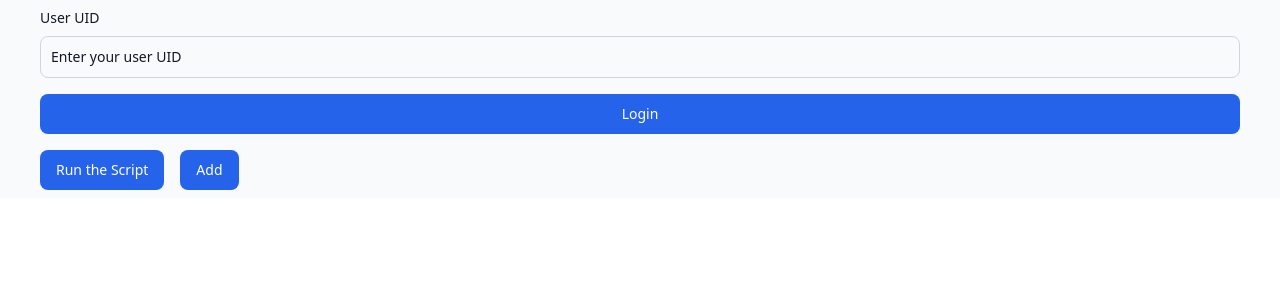
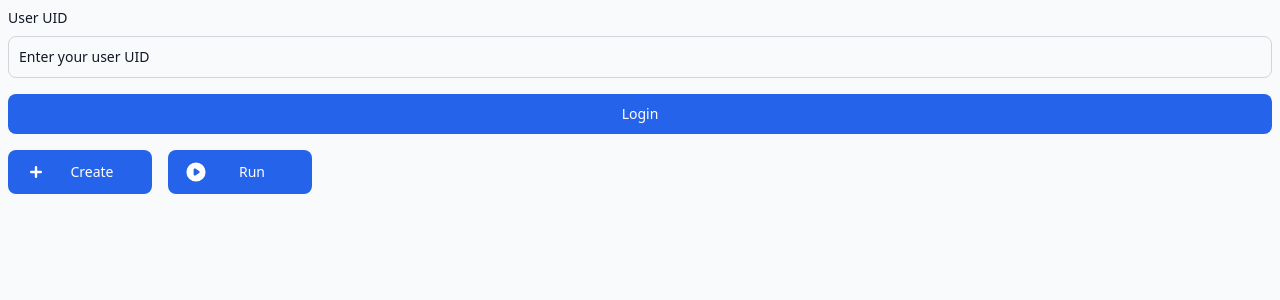
Before and after one commit to itaicoffee/night-web, a React (Vite) app: page / in a window 1280 px wide. Shown: the top 300 px of the page. Built offline with nearby package versions, Linux system fonts and the light colour scheme.

Commit message:
Update UI

```diff
--- a/src/Button.tsx
+++ b/src/Button.tsx
@@ -4,18 +4,29 @@ import * as React from 'react';
 export function Button(props: {
   title: string;
   onClick: () => void;
+  icon?: Icons;
+  isDisabled?: boolean;
 }) {
-  // return (
-  //   <div className="inline-flex rounded-md shadow">
-  //     <a
-  //       href="#"
-  //       className="text-white bg-blue-700 hover:bg-blue-800 focus:ring-4 focus:outline-none focus:ring-blue-300 font-medium rounded-lg text-sm px-4 py-2 dark:bg-blue-600 dark:hover:bg-blue-700 dark:focus:ring-blue-800"
-  //       onClick={props.onClick}
-  //     >
-  //       {props.title}
-  //     </a>
-  //   </div>
-  // );
+  // py-2.5 px-5 mr-2 mb-2 text-sm font-medium text-gray-900 focus:outline-none bg-white rounded-lg border border-gray-200 hover:bg-gray-100 hover:text-blue-700 focus:z-10 focus:ring-4 focus:ring-gray-200 dark:focus:ring-gray-700 dark:bg-gray-800 dark:text-gray-400 dark:border-gray-600 dark:hover:text-white dark:hover:bg-gray-700
+  return (
+    <div>
+    <a
+      href="#"
+      className={(props.isDisabled ? "hidden" : "") +  " select-none inline-flex items-center text-white block w-full bg-blue-600 hover:bg-blue-700 focus:ring-4 focus:ring-blue-200 font-medium rounded-lg text-sm px-4 py-2.5 text-center dark:focus:ring-blue-900"}
+      onClick={() => {!props.isDisabled && props.onClick()}}
+    >
+      {!!props.icon && icons[props.icon]}
+      <span className="flex-1 px-2">{props.title}</span>
+    </a>
+    <div className={(props.isDisabled ? "" : "hidden") + " cursor-not-allowed select-none inline-flex items-center text-gray-900 block w-full bg-white hover:bg-gray-100 focus:ring-4 focus:ring-gray-200 font-medium rounded-lg text-sm px-4 py-2.5 text-center dark:focus:ring-gray-700"}>
+      {!!props.icon && icons[props.icon]}
+      <span className="flex-1 px-2">{props.title}</span>
+    </div>
+  </div>
+  );
+}
+
+export function WrapperButton(props: any) {
   const classNames = [
     "text-white",
     "bg-blue-700",
@@ -34,20 +45,13 @@ export function Button(props: {
     "dark:focus:ring-blue-800",
   ];
   return (
-    // <button
-    //   type="button"
-    //   className={classNames.join(" ")}
-    //   onClick={props.onClick}
-    // >
-    //   {props.title}
-    // </button>
     <div>
     <a
       href="#"
       className="text-white block w-full bg-blue-600 hover:bg-blue-700 focus:ring-4 focus:ring-blue-200 font-medium rounded-lg text-sm px-4 py-2.5 text-center dark:focus:ring-blue-900"
       onClick={props.onClick}
     >
-      {props.title}
+      {/* Div children here */}
     </a>
   </div>
   );
@@ -87,10 +91,8 @@ export function RedButton(props: {
 
 export function LoadingButton(props: { title: string }) {
   return (
-    <button
-      disabled
-      type="button"
-      className="py-2.5 px-5 mr-2 text-sm font-medium text-gray-900 bg-white rounded-lg border border-gray-200 hover:bg-gray-100 hover:text-blue-700 focus:z-10 focus:ring-4 focus:outline-none focus:ring-blue-700 focus:text-blue-700 dark:bg-gray-800 dark:text-gray-400 dark:border-gray-600 dark:hover:text-white dark:hover:bg-gray-700 inline-flex items-center"
+    <div
+      className="block w-full py-2.5 px-5 mr-2 text-sm font-medium text-gray-900 bg-white rounded-lg border border-gray-200 hover:bg-gray-100 hover:text-blue-700 focus:z-10 focus:ring-4 focus:outline-none focus:ring-blue-700 focus:text-blue-700 dark:bg-gray-800 dark:text-gray-400 dark:border-gray-600 dark:hover:text-white dark:hover:bg-gray-700 inline-flex items-center"
     >
       <svg
         aria-hidden="true"
@@ -110,6 +112,16 @@ export function LoadingButton(props: { title: string }) {
         />
       </svg>
       {props.title}
-    </button>
+    </div>
   )
 }
+
+export enum Icons {
+  Play = "PLAY",
+  Plus = "PLUS",
+}
+
+const icons = {
+  [Icons.Play]: (<svg className="w-6 h-6" fill="currentColor" viewBox="0 0 20 20" xmlns="http://www.w3.org/2000/svg"><path fillRule="evenodd" d="M10 18a8 8 0 100-16 8 8 0 000 16zM9.555 7.168A1 1 0 008 8v4a1 1 0 001.555.832l3-2a1 1 0 000-1.664l-3-2z" clipRule="evenodd" /></svg>),
+  [Icons.Plus]: (<svg className="w-6 h-6" fill="currentColor" viewBox="0 0 20 20" xmlns="http://www.w3.org/2000/svg"><path fillRule="evenodd" d="M10 5a1 1 0 011 1v3h3a1 1 0 110 2h-3v3a1 1 0 11-2 0v-3H6a1 1 0 110-2h3V6a1 1 0 011-1z" clipRule="evenodd" /></svg>),
+}
--- a/src/EntryEditModal.tsx
+++ b/src/EntryEditModal.tsx
@@ -138,7 +138,7 @@ export function EntryEditModal(props: {
       className="absolute inset-0 h-screen flex">
       <div className="m-auto relative w-full max-w-2xl h-full md:h-auto">
         {/* Modal content */}
-        <form action="#" className="relative bg-white rounded-lg shadow dark:bg-gray-700">
+        <form action="#" className="relative bg-white sm:rounded-lg shadow dark:bg-gray-700">
           {/* Modal header */}
           <div className="flex justify-between items-start p-4 rounded-t border-b dark:border-gray-600">
             <h3 className="text-xl font-semibold text-gray-900 dark:text-white">
--- a/src/EntryTable.tsx
+++ b/src/EntryTable.tsx
@@ -1,5 +1,5 @@
 import * as React from 'react';
-import { Badge } from './Badge';
+import { BadgeColor, ColorBadge } from './Badge';
 import { Entry } from "./Interfaces";
 import { dayOfWeek, summarizeList } from './Utils';
 
@@ -54,7 +54,7 @@ export function EntryTable(props: {
               <td className="py-4 px-6 columns-1 min-w-max block">
                 {entry.day}
                 <div className="py-2">
-                <Badge text={dayOfWeek(entry.day)} />
+                <ColorBadge text={dayOfWeek(entry.day)} color={BadgeColor.Dark}/>
                 </div>
               </td>
               <td className="py-4 px-6 columns-1 min-w-max">
--- a/src/Main.tsx
+++ b/src/Main.tsx
@@ -1,11 +1,12 @@
 import * as React from 'react';
-import { Button } from './Button';
+import { Button, ButtonGroup, Icons, LoadingButton } from './Button';
 import { Entry, User } from './Interfaces';
 import { EntryEditModal } from './EntryEditModal';
 import { EntryTable } from './EntryTable';
 import { InputAndButtonCard } from './InputAndButtonCard';
 import { Network } from './Network';
 import { createUuid, readUrlQueryParameter, today, updateUrlQueryParameter } from './Utils';
+import { BadgeColor, ColorBadge } from './Badge';
 
 interface CounterState {
   entries: Entry[] | null;
@@ -14,16 +15,21 @@ interface CounterState {
   userUid: string | null;
   user: User | null;
   entryInCreation: Entry | null;
+  isRunning: boolean;
 }
 
-function LoadingButton(props: {
+// TODO: unused
+function LoadingButtonMain(props: {
   title: string,
   onClick: (then: () => void) => void
 }) {
   const [isLoading, setIsLoading] = React.useState<boolean>(false);
   return (
+    isLoading
+      ? <LoadingButton title="Loading…" />
+      : (
         <Button
-      title={isLoading ? "Loading…" : props.title}
+          title={props.title}
           onClick={() => {
             if (isLoading) {
               return;
@@ -34,7 +40,7 @@ function LoadingButton(props: {
             });
           }}
         />
-  );
+      ));
 }
 
 export default class Main extends React.Component<any, CounterState> {
@@ -49,6 +55,7 @@ export default class Main extends React.Component<any, CounterState> {
       userUid: userUid,
       user: null,
       entryInCreation: null,
+      isRunning: false,
     };
   }
 
@@ -132,34 +139,7 @@ export default class Main extends React.Component<any, CounterState> {
     this.loadEntries();
   }
 
-  render() {
-    return (
-      <div className="bg-gray-50 h-full">
-        <div className="mx-auto w-full max-w-7xl sm:px-8 lg:px-8">
-          <div className="column-1">
-            {this.state.user
-              ? <div className="px-2 py-2">
-                <span className="bg-blue-100 text-blue-800 text-xs font-semibold mr-2 px-2 py-0.5 rounded dark:bg-blue-200 dark:text-blue-800">
-                  Logged in as {this.state.user.username}
-                </span>
-              </div>
-              : <InputAndButtonCard
-                title="User UID"
-                placeholder={this.state.userUid || "Enter your user UID"}
-                onSubmit={(value) => {
-                  this.setUserUid(value);
-                }} />
-            }
-            <div className="column-1 lg:flex lg:justify-start">
-              <div className="py-2 px-2">
-                <LoadingButton title="Run the Script" onClick={(then) => {
-                  this.state.userUid && Network.createProcess(this.state.userUid, () => {
-                    then();
-                  });
-                }} />
-              </div>
-              <div className="py-2 px-2">
-                <Button title="Add" onClick={() => {
+  onClickAdd = () => {
     this.setState({
       entryInCreation: {
         uid: createUuid(),
@@ -171,12 +151,58 @@ export default class Main extends React.Component<any, CounterState> {
         venueNames: [],
       }
     });
+  };
+
+  onClickRun = () => {
+    this.setState({ isRunning: true }, () => {
+      this.state.userUid && Network.createProcess(this.state.userUid, () => {
+        this.setState({ isRunning: false });
+      });
+    });
+  };
+
+  render() {
+    return (
+      <div className="bg-gray-50 dark:bg-gray-700 h-screen">
+        <div className="mx-auto w-full max-w-7xl sm:px-8 xl:px-0">
+          <div className="column-1">
+            {this.state.user
+              ? <div className="px-2 py-2">
+                {/* <span className="bg-blue-100 text-blue-800 text-xs font-semibold mr-2 px-2 py-0.5 rounded dark:bg-blue-200 dark:text-blue-800">
+                  Logged in as {this.state.user.username}
+                </span> */}
+                <ColorBadge
+                  text={"Logged in as " + this.state.user.username}
+                  color={BadgeColor.Green}
+                />
+              </div>
+              : <InputAndButtonCard
+                title="User UID"
+                placeholder={this.state.userUid || "Enter your user UID"}
+                onSubmit={(value) => {
+                  this.setUserUid(value);
                 }} />
+            }
+            <div className="flex full-w py-2">
+              <div className="sm:flex-none w-40 flex-1  px-2">
+                <Button
+                  title="Create"
+                  onClick={() => { this.onClickAdd() }}
+                  icon={Icons.Plus}
+                />
+              </div>
+              <div className="sm:flex-none w-40 flex-1 px-2">
+                <Button
+                  title={this.state.isRunning ? "Running…" : "Run"}
+                  onClick={this.onClickRun}
+                  icon={Icons.Play}
+                  isDisabled={this.state.isRunning}
+                />
               </div>
             </div>
           </div>
         </div>
-        <div className="sm:px-8 lg:px-8">
+        <div className="sm:px-8 lg:px-8 py-2">
           {this.state.entries && <EntryTable entries={this.state.entries} onEditButtonClick={(entry: Entry) => {
             this.setState({ entryInEdit: entry });
           }} />}
--- a/src/Utils.tsx
+++ b/src/Utils.tsx
@@ -6,13 +6,14 @@ export const createUuid = () => {
     return uuid;
 };
 
-// Today's date as a "YYYY-MM-DD" string
 export const today = () => {
     const date = new Date();
     const year = date.getFullYear();
     const month = date.getMonth() + 1;
     const day = date.getDate();
-    return `${year}-${month}-${day}`;
+    const monthString = month < 10 ? `0${month}` : `${month}`;
+    const dayString = day < 10 ? `0${day}` : `${day}`;
+    return `${year}-${monthString}-${dayString}`;
 };
 
 // The name of the day of the week for the given "YYYY-MM-DD" string
```
Also changed, not shown: src/Badge.tsx (+20 -0 lines). Lines whose indentation alone changed are shown as unchanged.
